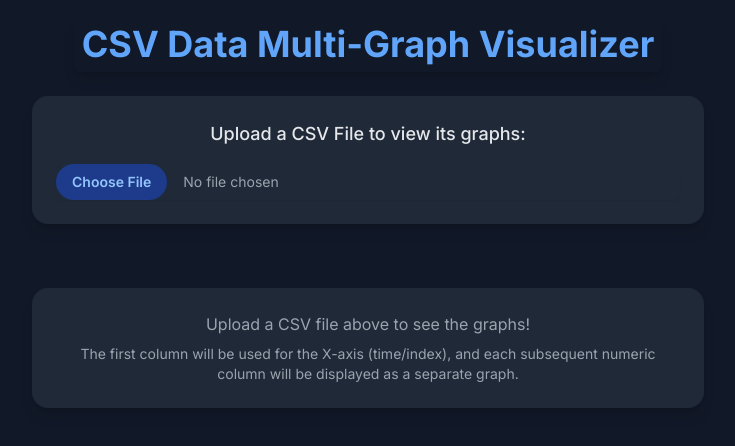
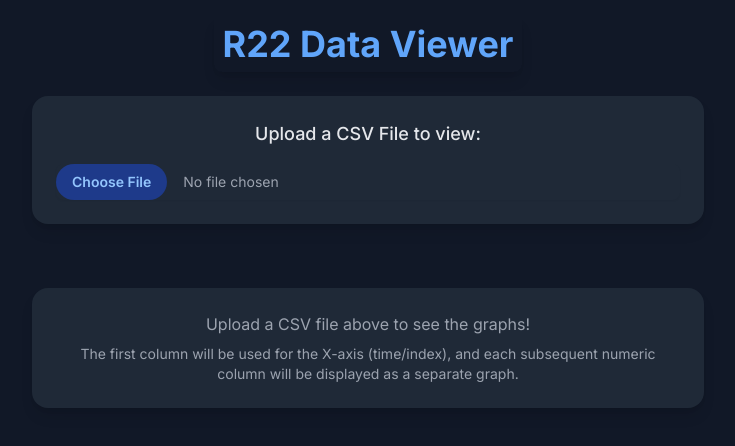
Before and after one commit to TKvic/CSV_Visualizer, a plain HTML site: page index.html in a window 1280 px wide. Shown: the whole page, without its empty margins (272-1007 px from the left). Drawn offline with nearby package versions, Linux system fonts and the light colour scheme.

Commit message:
Update index.html

```diff
--- a/index.html
+++ b/index.html
@@ -3,7 +3,7 @@
 <head>
     <meta charset="UTF-8">
     <meta name="viewport" content="width=device-width, initial-scale=1.0">
-    <title>CSV Data Multi-Graph Visualizer</title>
+    <title>R22 Data Viewer</title>
     <!-- Tailwind CSS CDN -->
     <script src="https://cdn.tailwindcss.com"></script>
     <!-- Google Fonts - Inter for clean typography -->
@@ -25,13 +25,13 @@
 <body class="min-h-screen bg-gray-900 p-4 flex flex-col items-center text-gray-200">
 
     <h1 class="text-4xl font-bold text-blue-400 mb-6 rounded-lg p-2 shadow-lg">
-        CSV Data Multi-Graph Visualizer
+        R22 Data Viewer
     </h1>
 
     <!-- File input section -->
     <div class="bg-gray-800 p-6 rounded-2xl shadow-lg mb-8 w-full max-w-2xl flex flex-col items-center">
         <label for="csv-upload" class="block text-lg font-medium text-gray-200 mb-4">
-            Upload a CSV File to view its graphs:
+            Upload a CSV File to view:
         </label>
         <input
             type="file"
```
